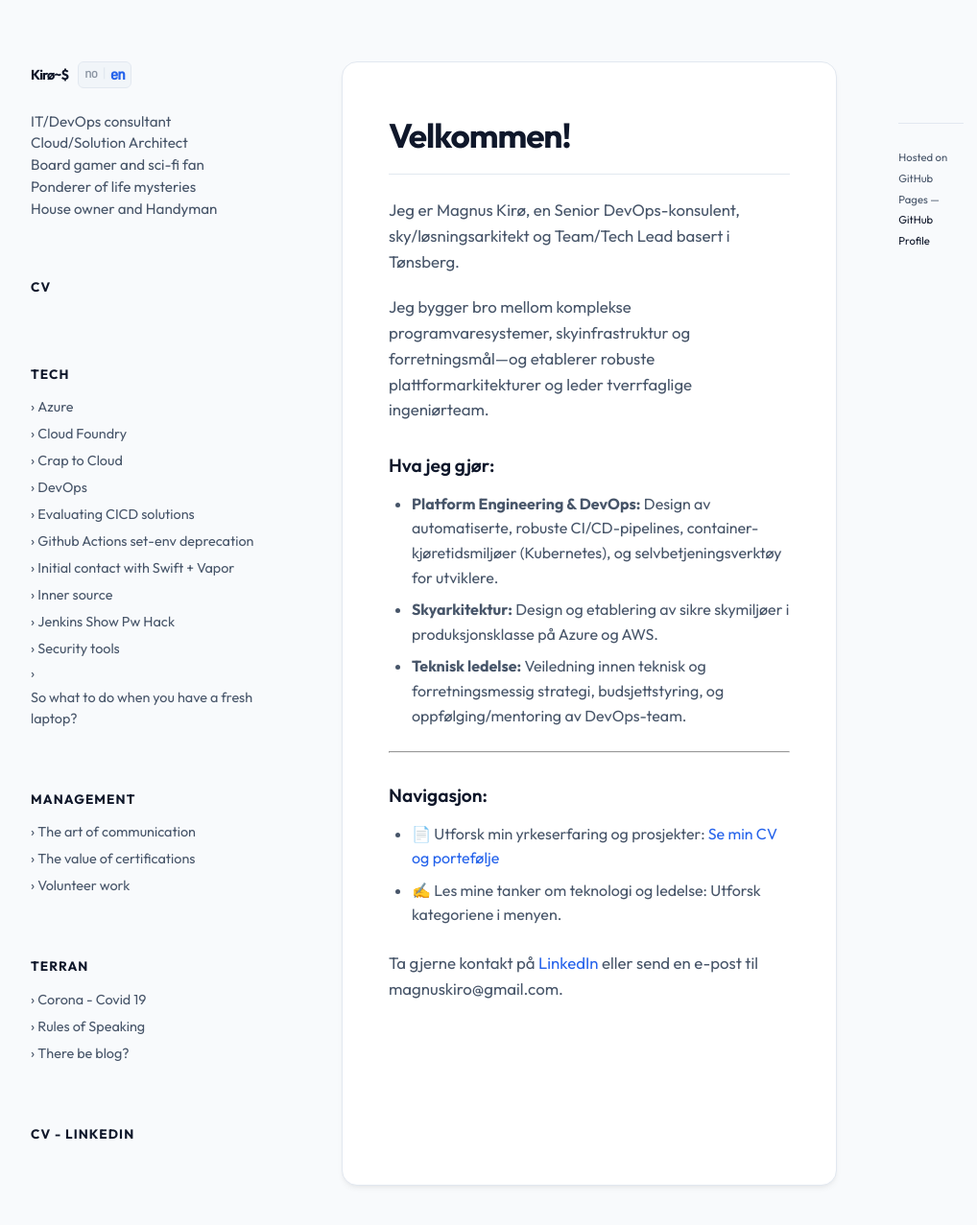
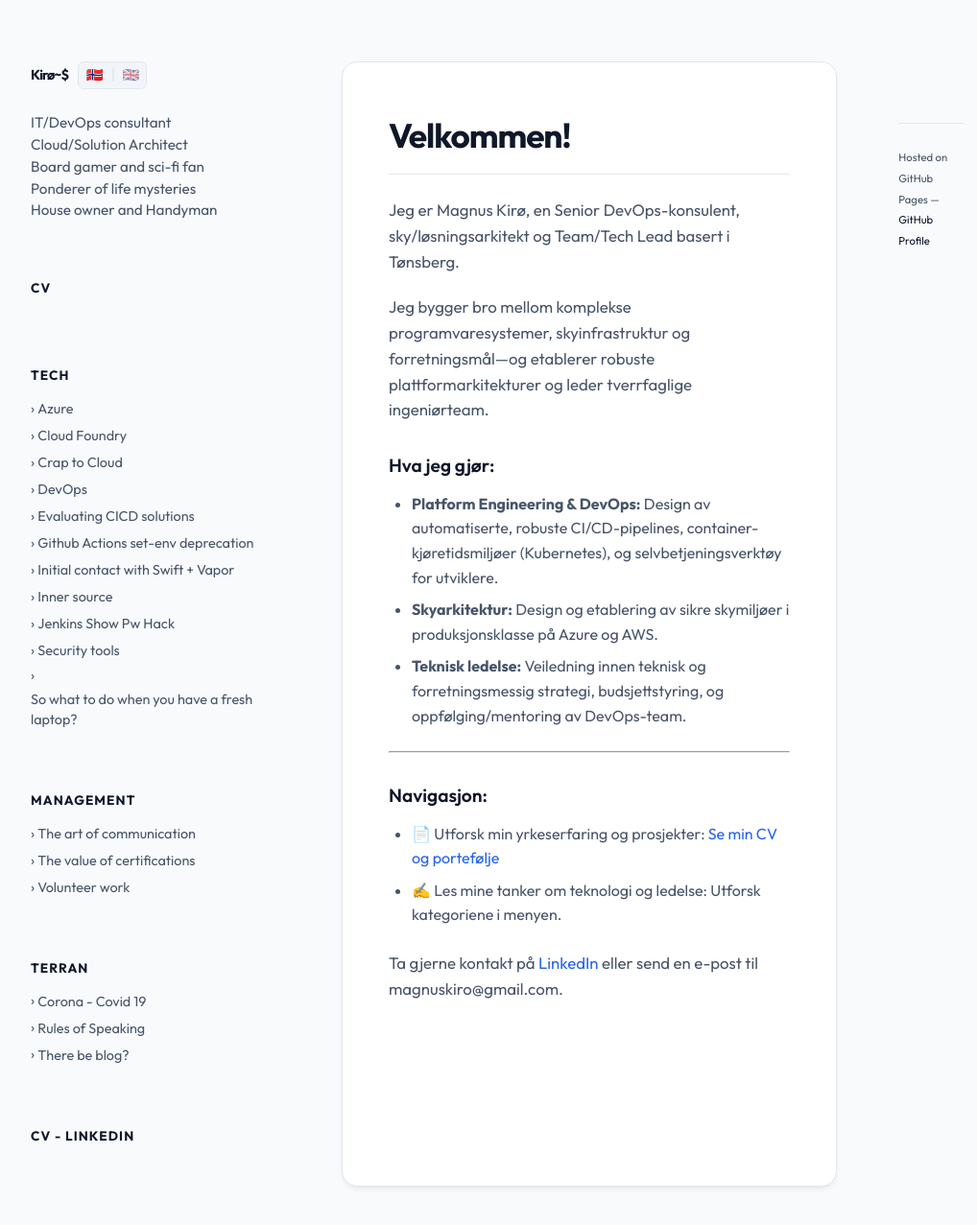
Before and after one commit to magnuskiro/magnuskiro.github.com, a Jekyll site: the page built from index.md, in a window 1280 px wide and 1301 px high. Shown: the top 1277 px of the window at 96% size, without its empty margins (90-1108 px from the left). Built offline with Jekyll 4.4.1, drawn with Linux system fonts in a browser that asks for light colours; a script that is not in the unit is left out.

Commit message:
Replace language toggle text with flags, move styling to CSS, and fix Norsk menu category filter bug

```diff
--- a/_includes/menu.html
+++ b/_includes/menu.html
@@ -19,8 +19,10 @@
   {% else %}
     <a href="{{ '/tech' | relative_url }}"><strong>Tech</strong></a><br />
     {% for p in sorted_pages %}
-      {% if p.path contains 'tech/' and p.path contains 'en/' == false %}
-        &rsaquo; <a href="{{ p.url | relative_url }}">{{ p.title }}</a><br />
+      {% if p.path contains 'tech/' %}
+        {% unless p.path contains 'en/' %}
+          &rsaquo; <a href="{{ p.url | relative_url }}">{{ p.title }}</a><br />
+        {% endunless %}
       {% endif %}
     {% endfor %}
   {% endif %}
@@ -37,8 +39,10 @@
   {% else %}
     <a href="{{ '/mgmt' | relative_url }}"><strong>Management</strong></a><br />
     {% for p in sorted_pages %}
-      {% if p.path contains 'mgmt/' and p.path contains 'en/' == false %}
-        &rsaquo; <a href="{{ p.url | relative_url }}">{{ p.title }}</a><br />
+      {% if p.path contains 'mgmt/' %}
+        {% unless p.path contains 'en/' %}
+          &rsaquo; <a href="{{ p.url | relative_url }}">{{ p.title }}</a><br />
+        {% endunless %}
       {% endif %}
     {% endfor %}
   {% endif %}
@@ -55,8 +59,10 @@
   {% else %}
     <a href="{{ '/terran' | relative_url }}"><strong>Terran</strong></a><br />
     {% for p in sorted_pages %}
-      {% if p.path contains 'terran/' and p.path contains 'en/' == false %}
-        &rsaquo; <a href="{{ p.url | relative_url }}">{{ p.title }}</a><br />
+      {% if p.path contains 'terran/' %}
+        {% unless p.path contains 'en/' %}
+          &rsaquo; <a href="{{ p.url | relative_url }}">{{ p.title }}</a><br />
+        {% endunless %}
       {% endif %}
     {% endfor %}
   {% endif %}
--- a/_layouts/default.html
+++ b/_layouts/default.html
@@ -15,11 +15,11 @@ site.github.build_revision | relative_url }}">
       <header>
         <h1 style="display: flex; align-items: center; gap: 0.6rem; margin-bottom: 1.5rem; line-height: 1;">
           <a href="{{ '/' | relative_url }}" style="color: var(--text-primary); text-decoration: none;">Kirø~$</a>
-          <span class="lang-toggle" style="font-size: 0.8rem; font-weight: 500; font-family: var(--font-mono); border: 1px solid var(--border-color); padding: 0.15rem 0.4rem; border-radius: 6px; background-color: var(--code-bg); display: inline-flex; gap: 0.2rem; align-items: center;">
+          <span class="lang-toggle">
             {% if page.url contains '/en/' %}
-              <a href="{{ page.url | replace: '/en/', '/' | relative_url }}" style="color: var(--accent-color); text-decoration: none; font-weight: bold;">no</a><span style="color: var(--border-color);">|</span><span style="color: var(--text-secondary); opacity: 0.6;">en</span>
+              <a href="{{ page.url | replace: '/en/', '/' | relative_url }}" title="Norsk">🇳🇴</a><span class="divider">|</span><span class="active-lang" title="English">🇬🇧</span>
             {% else %}
-              <span style="color: var(--text-secondary); opacity: 0.6;">no</span><span style="color: var(--border-color);">|</span><a href="{{ '/en' | append: page.url | relative_url }}" style="color: var(--accent-color); text-decoration: none; font-weight: bold;">en</a>
+              <span class="active-lang" title="Norsk">🇳🇴</span><span class="divider">|</span><a href="{{ '/en' | append: page.url | relative_url }}" title="English">🇬🇧</a>
             {% endif %}
           </span>
         </h1>
--- a/assets/css/style.css
+++ b/assets/css/style.css
@@ -319,3 +319,41 @@ footer a:hover {
   border-radius: 4px;
   border: 1px solid var(--border-color);
 }
+
+/* Language Toggle */
+.lang-toggle {
+  font-size: 0.9rem;
+  font-family: var(--font-mono);
+  border: 1px solid var(--border-color);
+  padding: 0.2rem 0.5rem;
+  border-radius: 6px;
+  background-color: var(--code-bg);
+  display: inline-flex;
+  gap: 0.4rem;
+  align-items: center;
+}
+
+.lang-toggle a {
+  text-decoration: none;
+  opacity: 0.5;
+  transition: opacity 0.2s ease, transform 0.2s ease;
+  display: inline-block;
+  line-height: 1;
+}
+
+.lang-toggle a:hover {
+  opacity: 1;
+  transform: scale(1.15);
+}
+
+.lang-toggle span.active-lang {
+  opacity: 1;
+  cursor: default;
+  display: inline-block;
+  line-height: 1;
+}
+
+.lang-toggle .divider {
+  color: var(--border-color);
+  user-select: none;
+}
```
